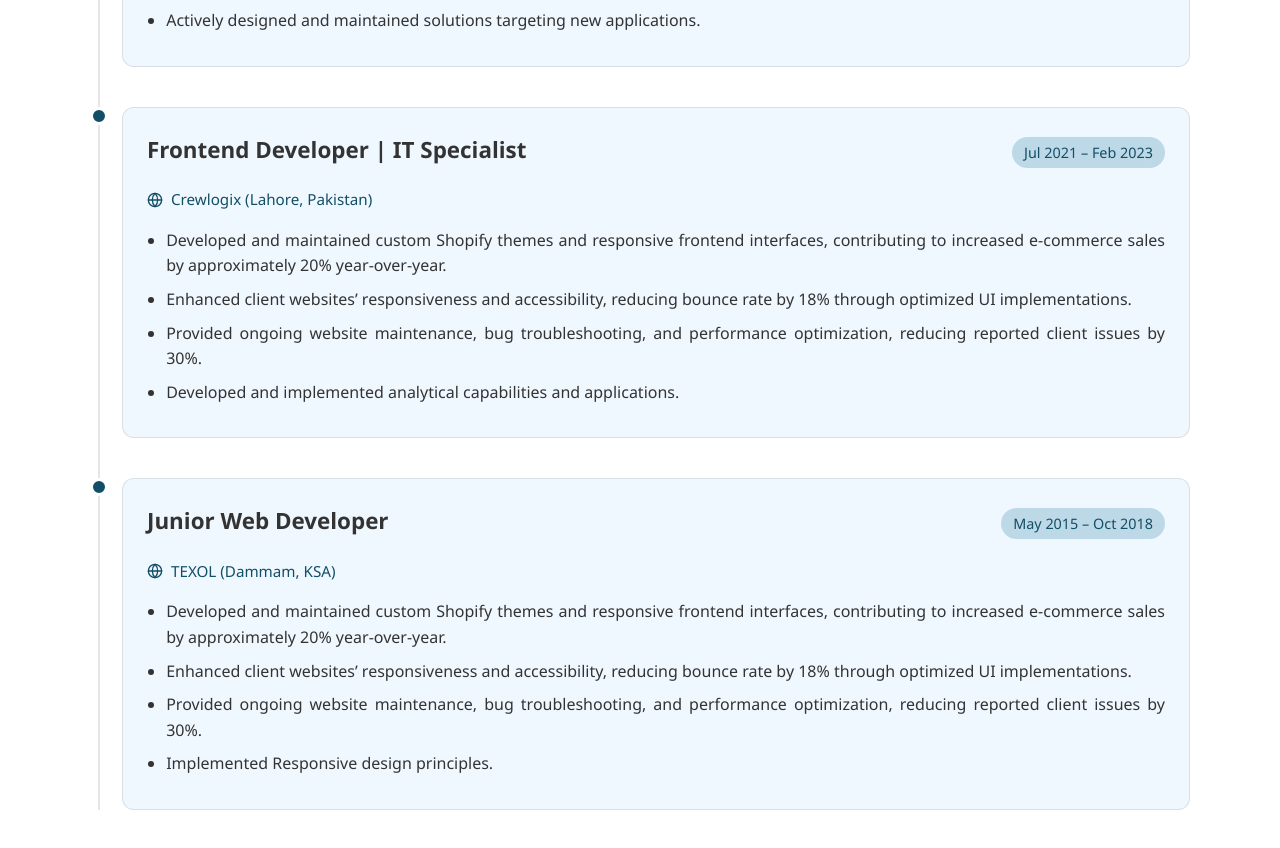
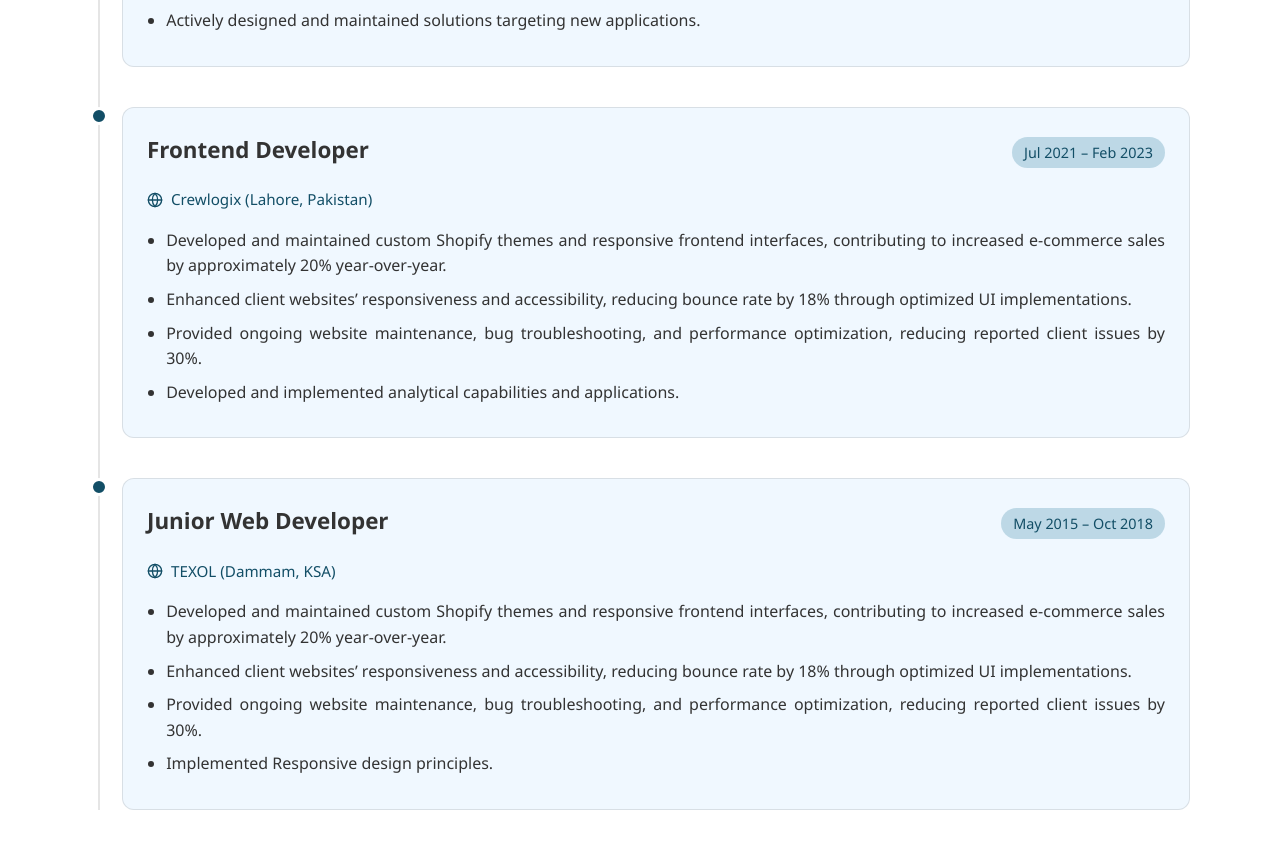
Before and after one commit to irfan3434/irfanishtiaq.dev, a React (Create React App) app: page /about in a window 1280 px wide. Shown: the part 1300-2148 px from the top of the page. Built offline with nearby package versions, Linux system fonts and the light colour scheme.

Commit message:
additional information to be added

```diff
--- a/src/pages/About.js
+++ b/src/pages/About.js
@@ -262,7 +262,7 @@ const About = () => {
                   <div className="timeline-content">
                     <div className="job-item">
                       <div className="job-header">
-                        <h3>Frontend Developer | IT Specialist</h3>
+                        <h3>Frontend Developer</h3>
                         <span className="job-date">Jul 2021 – Feb 2023</span>
                       </div>
                       <p className="job-company"><Globe size={16} /> Crewlogix (Lahore, Pakistan)</p>
--- a/src/pages/Resume.js
+++ b/src/pages/Resume.js
@@ -167,7 +167,7 @@ const Resume = () => (
 
       <div className="experience-item">
         <div className="job-header">
-          <h3>Frontend Developer | IT Specialist</h3>
+          <h3>Frontend Developer</h3>
           <span className="job-duration">Jul 2021 – Feb 2023</span>
         </div>
         <div className="company-name">Crewlogix (Lahore, Pakistan)</div>
```
